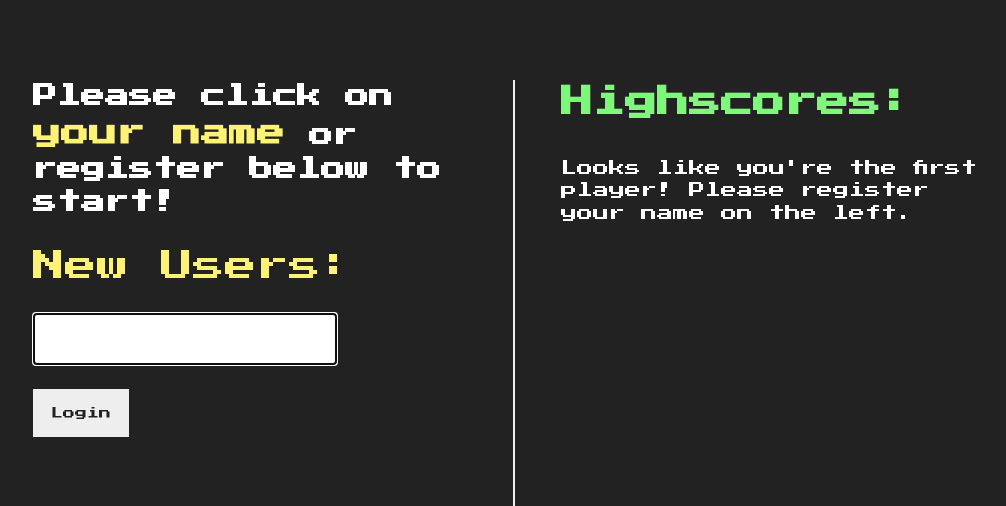
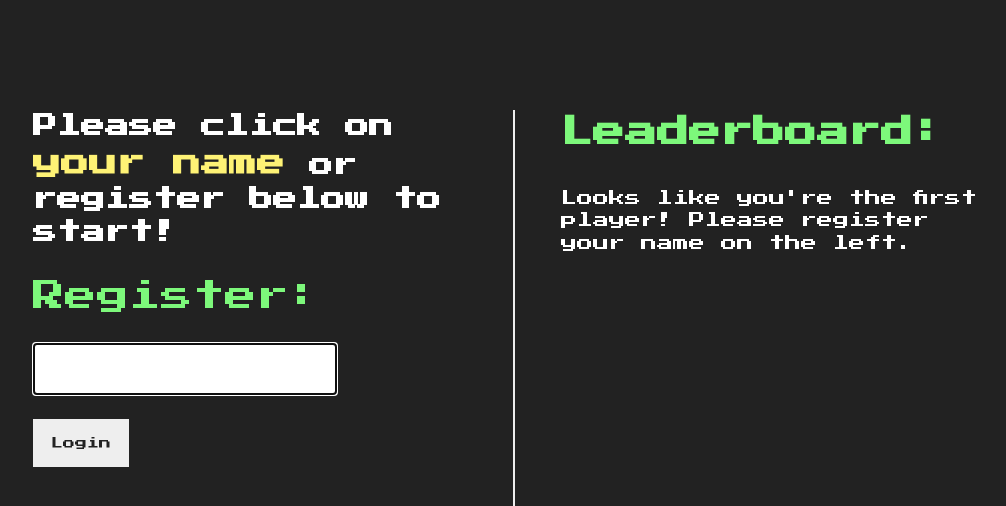
Before and after one commit to jonlld/the-amazing-math-machine, a React (Create React App) app: page / in a window 1280 px wide. Shown: the top 506 px of the page, without its empty margins (127-1133 px from the left). Built offline with nearby package versions, Linux system fonts and the light colour scheme.

Commit message:
Minor adjustments to login screen appearance

```diff
--- a/src/Login/Login.tsx
+++ b/src/Login/Login.tsx
@@ -48,7 +48,7 @@ function Login({
         </h1>
         <form onSubmit={onSubmitHandler}>
           <label className="login--label" htmlFor="user">
-            <span className="username">New Users:</span>
+            <span className="register">Register:</span>
           </label>
           <input
             className="login--input"
@@ -62,7 +62,7 @@ function Login({
         </form>
       </section>
       <section className="leaderboard--container">
-        <h1 className="leaderboard--title">Highscores:</h1>
+        <h1 className="leaderboard--title">Leaderboard:</h1>
         {usersIsEmpty && (
           <p>
             Looks like you're the first player! Please register your name on the
--- a/src/index.css
+++ b/src/index.css
@@ -30,6 +30,7 @@ span {
   color: rgb(254, 242, 117);
 }
 
+span.register,
 span.machine {
   color: rgb(125, 248, 123);
 }
@@ -43,12 +44,12 @@ fix layout!
 
 .login-window--container {
   /* center main container */
-  margin: 80px auto;
+  margin: 110px auto;
   max-width: 75%;
   /* layout of enclosed sections */
   display: grid;
   grid-template-columns: 1fr 1fr;
-  height: 80vh;
+  height: 70vh;
   /* transition for container */
   transition: all 0.5s ease-out;
 }
@@ -298,7 +299,7 @@ fix layout!
 }
 
 .btn__choose {
-  background-color: rgb(125, 248, 123);
+  background-color: rgb(206, 236, 161);
   margin-right: 48px;
 }
 
@@ -319,6 +320,11 @@ fix layout!
 .btn__random {
   margin: 0;
   background-color: rgb(255, 154, 170);
+}
+
+.btn__random:hover {
+  margin: 0;
+  background-color: rgb(250, 202, 210);
 }
 
 .btn__play-again {
```
